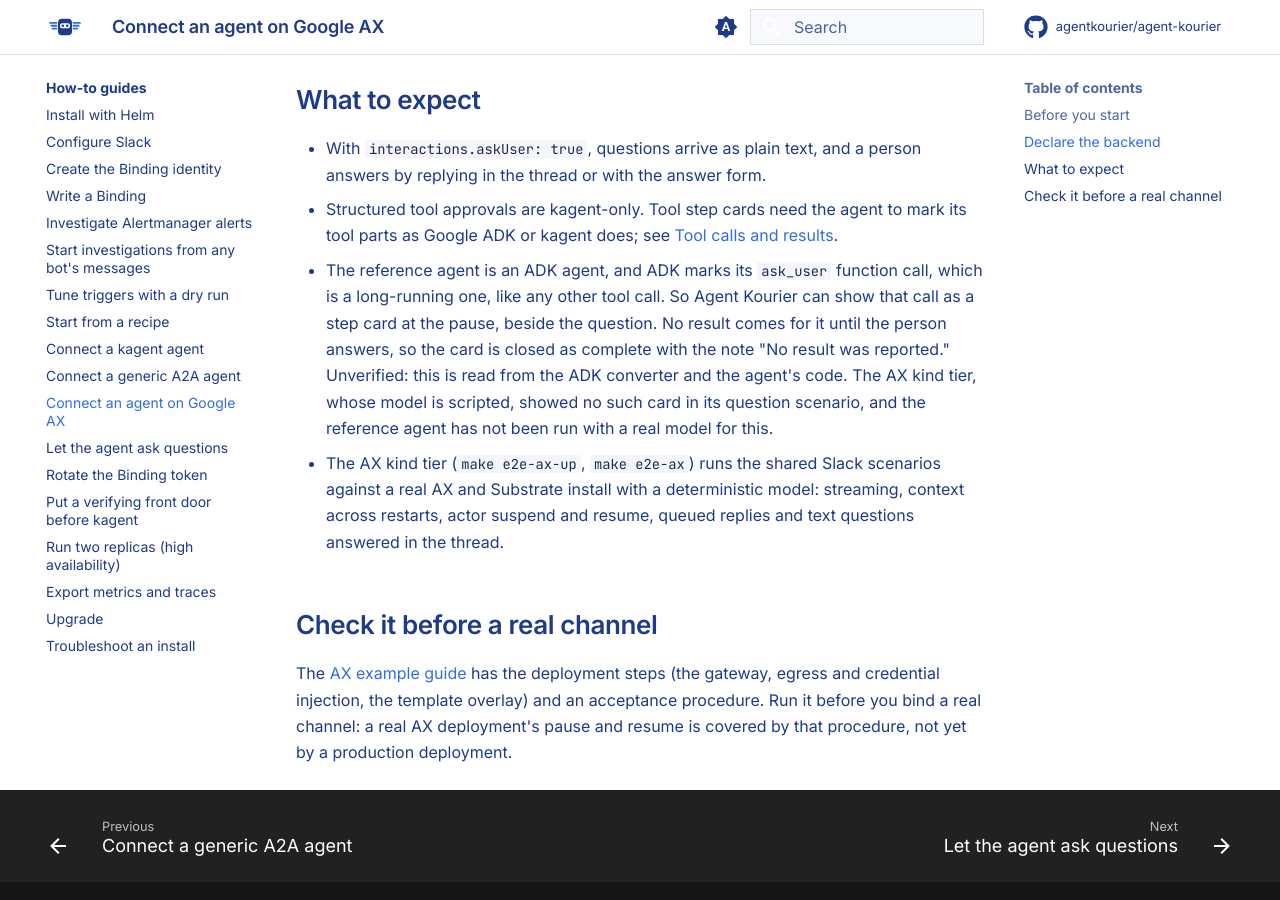
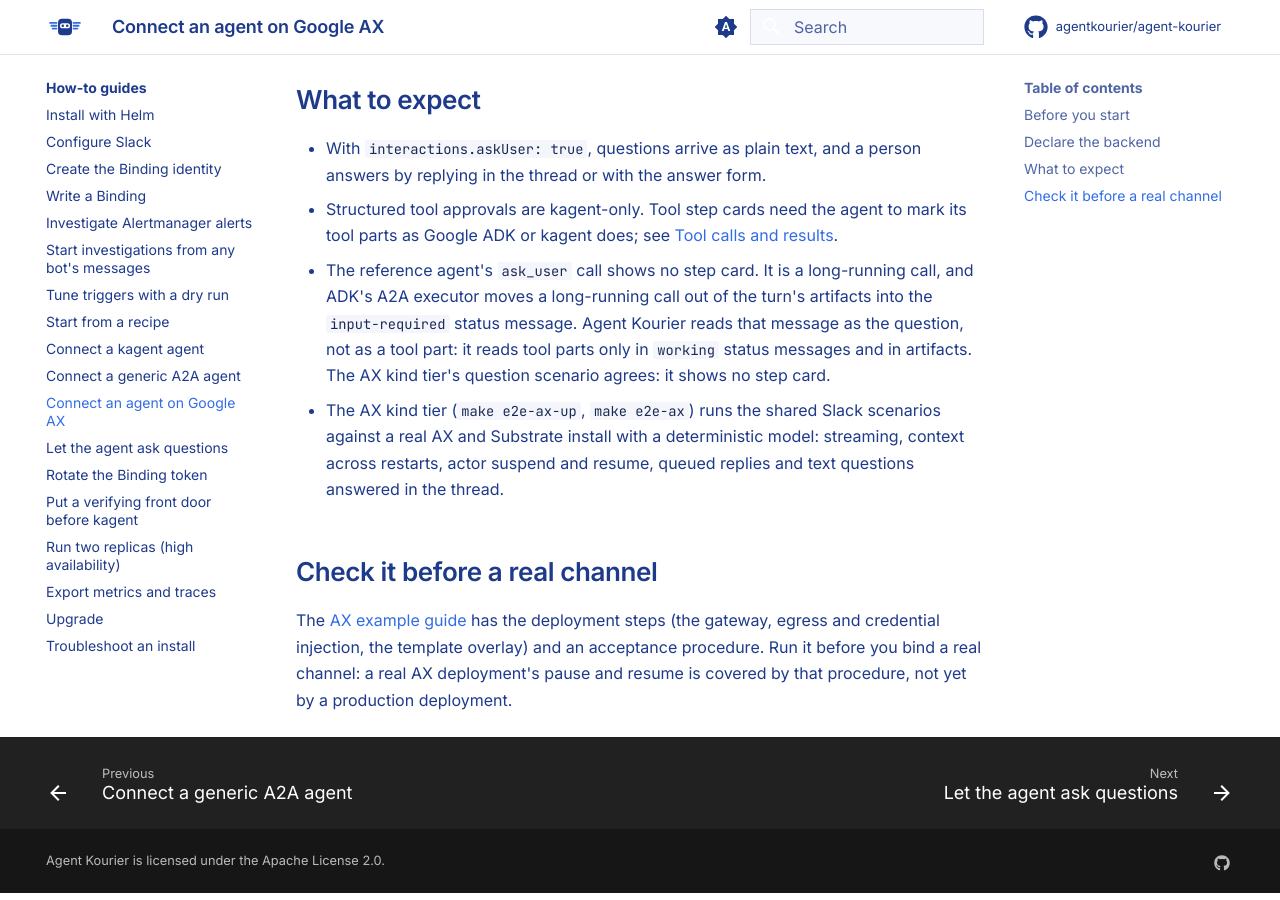
Before and after one commit to agentkourier/agent-kourier, an MkDocs documentation site: the page built from docs/how-to/connect-ax.md, in a window 1280 px wide and 900 px high, scrolled down 1091 px. Built offline with MkDocs 1.6.1 and Material for MkDocs 9.7.7, drawn with Linux system fonts in a browser that asks for light colours; comment, search, counter and statistics services are not loaded.

Commit message:
docs: the AX reference agent's question shows no step card
ADK's A2A executor (google.golang.org/adk/v2 v2.5.0, server/adka2a/v2
input_required.go and processor.go) moves a long-running call such as ask_user
out of the event's parts into the input-required status message, which Agent
Kourier reads as the question and not as a tool part. The earlier bullet said the
call could show as a step card; it cannot. The agent contract now says a snapshot
result is ignored only when the live result arrived in the same place.

Related: #55

```diff
--- a/docs/how-to/connect-ax.md
+++ b/docs/how-to/connect-ax.md
@@ -42,11 +42,10 @@
 - With `interactions.askUser: true`, questions arrive as plain text, and a person answers by replying in the thread or with the answer form.
 - Structured tool approvals are kagent-only. Tool step cards need the agent to mark its tool parts as Google ADK or
   kagent does; see [Tool calls and results](../reference/agent-contract.md#tool-calls-and-results).
-- The reference agent is an ADK agent, and ADK marks its `ask_user` function call, which is a long-running one, like any
-  other tool call. So Agent Kourier can show that call as a step card at the pause, beside the question. No result
-  comes for it until the person answers, so the card is closed as complete with the note "No result was reported."
-  Unverified: this is read from the ADK converter and the agent's code. The AX kind tier, whose model is scripted, showed no
-  such card in its question scenario, and the reference agent has not been run with a real model for this.
+- The reference agent's `ask_user` call shows no step card. It is a long-running call, and ADK's A2A executor moves a
+  long-running call out of the turn's artifacts into the `input-required` status message. Agent Kourier reads that
+  message as the question, not as a tool part: it reads tool parts only in `working` status messages and in artifacts.
+  The AX kind tier's question scenario agrees: it shows no step card.
 - The AX kind tier (`make e2e-ax-up`, `make e2e-ax`) runs the shared Slack scenarios against a real AX and Substrate
   install with a deterministic model: streaming, context across restarts, actor suspend and resume, queued replies and
   text questions answered in the thread.
```
Also changed, not shown: docs/reference/agent-contract.md (+2 -2 lines).
